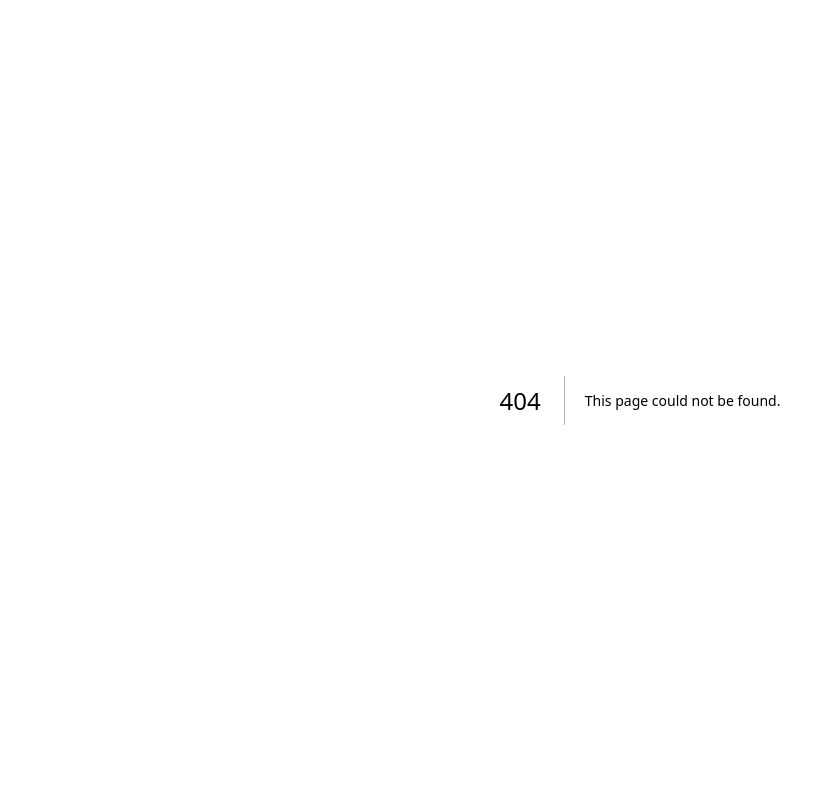
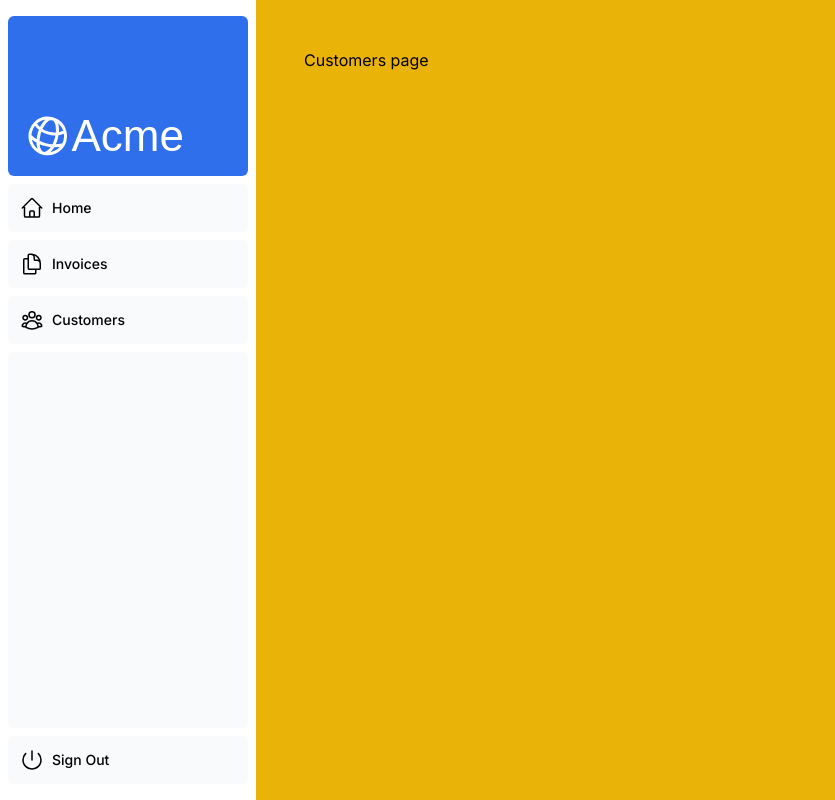
Before and after one commit to pandekar/nextjs-dashboard, a Next.js app: page /dashboard/customers in a window 1280 px wide. Before the commit this address had no page. Shown: the whole page, without its empty margins (0-835 px from the left). Built offline with nearby package versions, Linux system fonts and the light colour scheme; a web font is replaced by a local one.

Commit message:
chapter 4: Creating Layouts and Pages

```diff
--- /dev/null
+++ b/app/dashboard/customers/page.tsx
@@ -0,0 +1,5 @@
+export default function Customers() {
+  return (
+    <h1>Customers page</h1>
+  )
+}
--- /dev/null
+++ b/app/dashboard/invoices/page.tsx
@@ -0,0 +1,5 @@
+export default function Invoices() {
+  return (
+    <h1>Invoices page</h1>
+  )
+}
--- /dev/null
+++ b/app/dashboard/layout.tsx
@@ -0,0 +1,14 @@
+import SideNav from "../ui/dashboard/sidenav";
+
+export default function Layout({ children }: { children: React.ReactNode }) {
+  return (
+    <div className="flex flex-col h-screen md:flex-row md:overflow-hidden">
+      <div className="w-full flex-none md:w-64">
+        <SideNav />
+      </div>
+      <div className="bg-yellow-500 flex-grow p-6 md:overflow-y-auto md:p-12">
+        {children}
+      </div>
+    </div>
+  )
+}
--- /dev/null
+++ b/app/dashboard/page.tsx
@@ -0,0 +1,5 @@
+export default function Page() {
+  return (
+    <p>Dashboard Page</p>
+  );
+};
```
